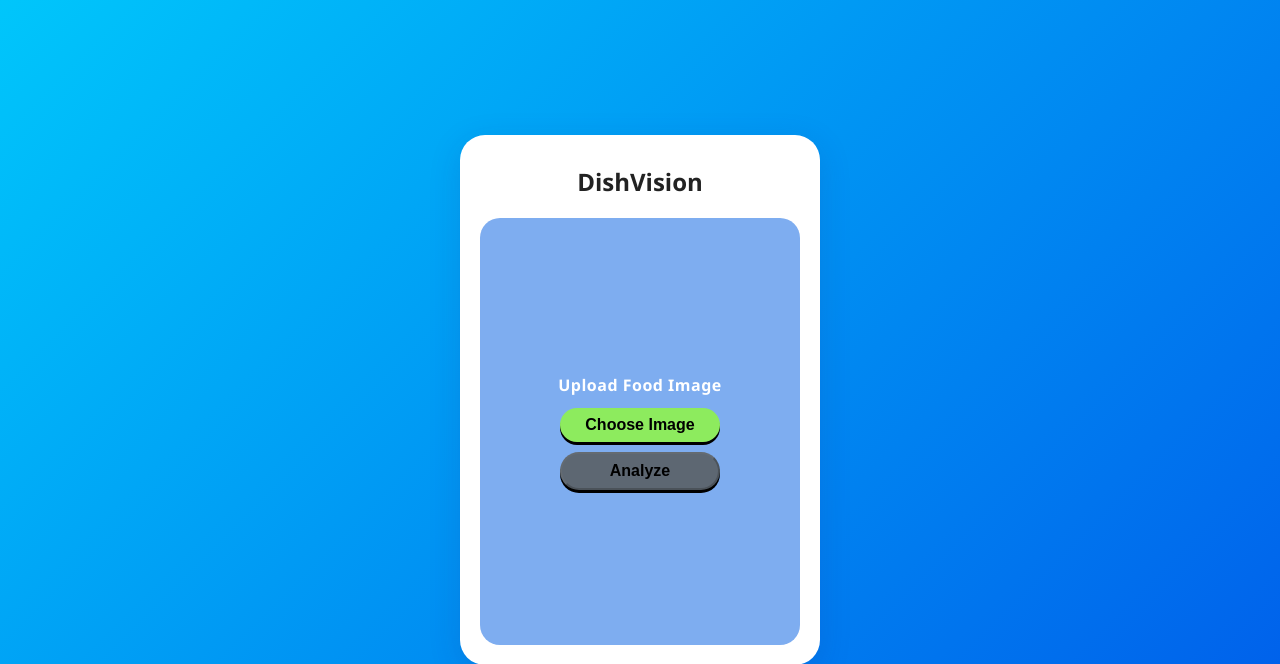
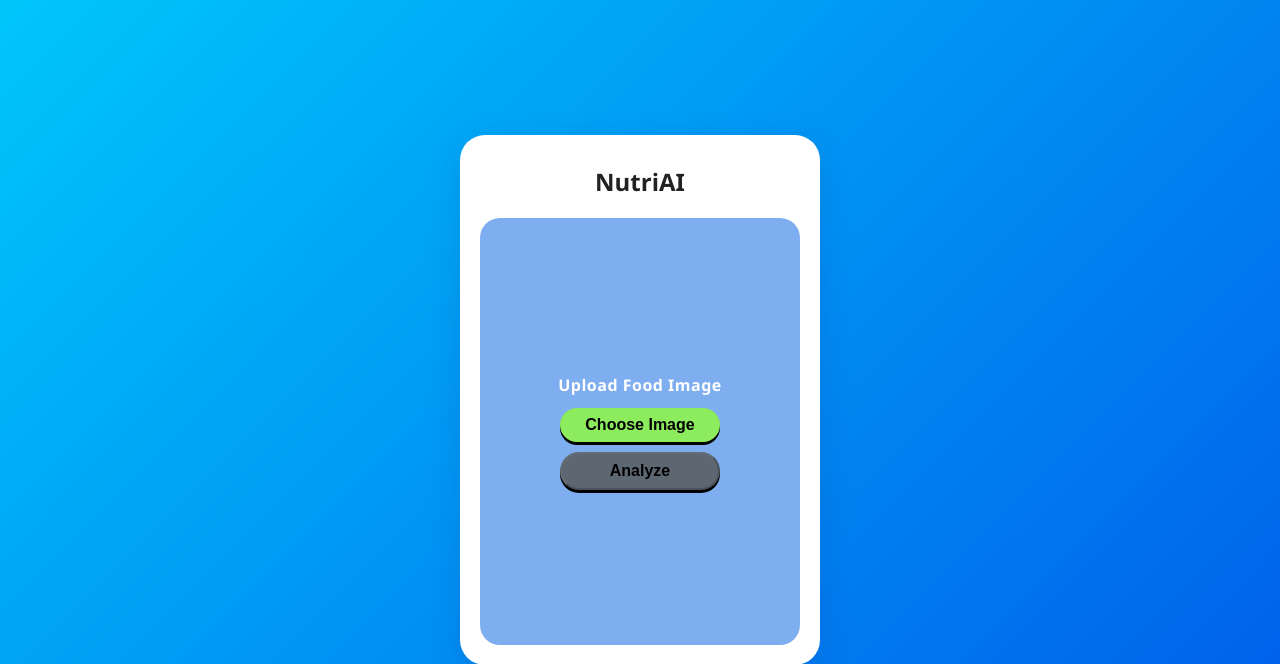
Before and after one commit to avikalp24022/dishvision, a Flask app: page / in a window 1280 px wide. Shown: the top 664 px of the page. Run offline with Flask 3, Linux system fonts and the light colour scheme.

Commit message:
updated Title

```diff
--- a/templates/index.html
+++ b/templates/index.html
@@ -8,7 +8,7 @@
 </head>
 <body>
     <div class="container">
-        <h1 class="product-title" > DishVision</h1>
+        <h1 class="product-title" >NutriAI</h1>
         <div class="main-grid">
             <div class="left-panel">
                 <!-- Upload food image button -->
```
